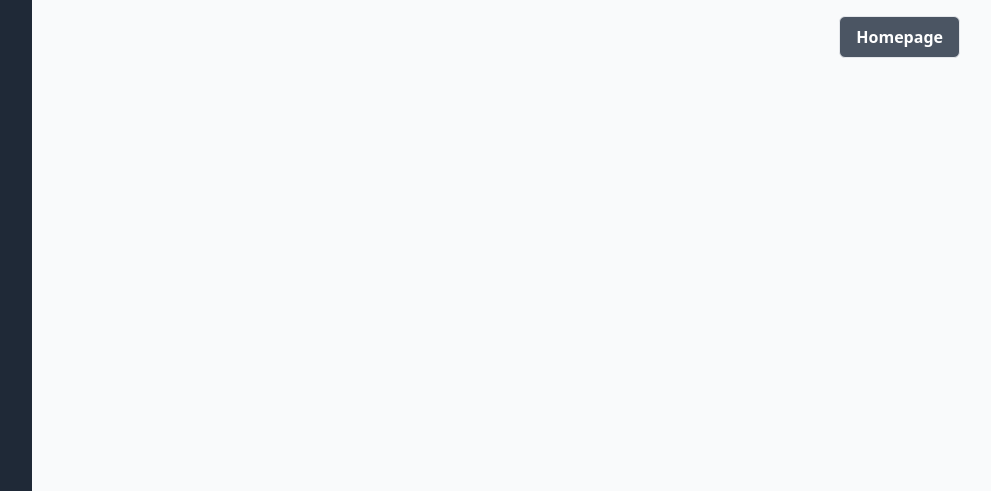
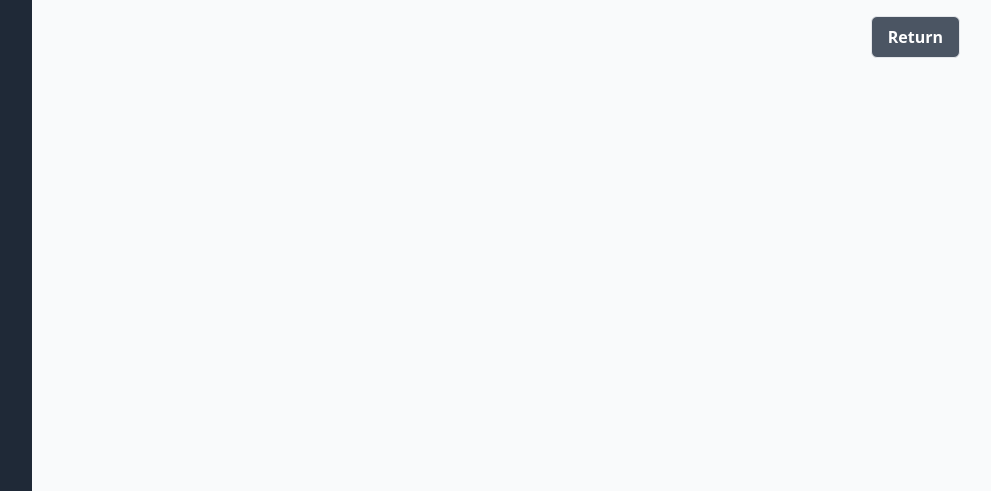
Before and after one commit to Nour-Noaxp/MyBank, a Django app: template budget/templates/account_show.html in a window 1280 px wide. Shown: the part 309-800 px from the top of the page, without its empty margins (224-1215 px from the left). Run offline with Django 4.2, Linux system fonts and the light colour scheme; the template is opened without the code that fills it, so the values that code supplies are empty; some libraries are stand-ins or nearby versions.

Commit message:
Add return button

```diff
--- a/budget/templates/account_show.html
+++ b/budget/templates/account_show.html
@@ -45,6 +45,6 @@
     </tbody>
   </table>
   <div class="grid justify-self-end mr-20 ">
-    <a href="{% url "dashboard" %}" class="border rounded-md bg-gray-600 px-4 py-2 mt-4 font-semibold text-white hover:bg-gray-500 col-span-full justify-self-end">Homepage</a>
+    <a href="{% url "accounts-list" %}" class="border rounded-md bg-gray-600 px-4 py-2 mt-4 font-semibold text-white hover:bg-gray-500 col-span-full justify-self-end">Return</a>
   </div>
 {% endblock %}
```
